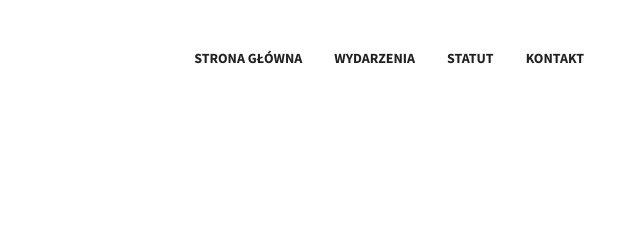
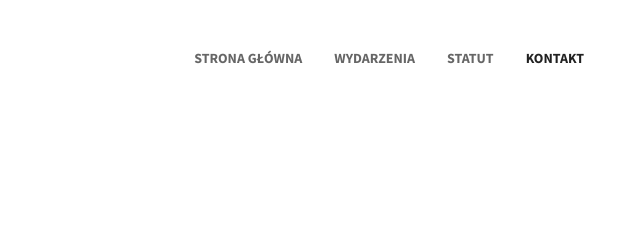
Before and after one commit to UrbaniakM/nowa-uap, a Gatsby site: page /contact in a window 1280 px wide. Shown: the top 240 px of the page, 640-1280 px from the left. Built offline with nearby package versions, Linux system fonts and the light colour scheme; Gatsby itself is replaced by a stand-in of ours.

Commit message:
Fix color prop usage

```diff
--- a/src/components/Typography/Typography.tsx
+++ b/src/components/Typography/Typography.tsx
@@ -20,7 +20,7 @@ const StyledTypography = styled.div<TypographyProps>`
   text-align: ${props => props.textAlign || 'initial'};
   text-transform: ${props => props.theme.typography[props.variant].textTransform || 'none'};
   padding: ${props => props.theme.spacing(0.25, 0)};
-  color: ${props => props.theme.colorPalette[props.color || 'textPrimary']}
+  color: ${props => props.color ? props.theme.colorPalette[props.color] : undefined}
 `
 
 export const Typography: React.FC<TypographyProps> = ({
```
